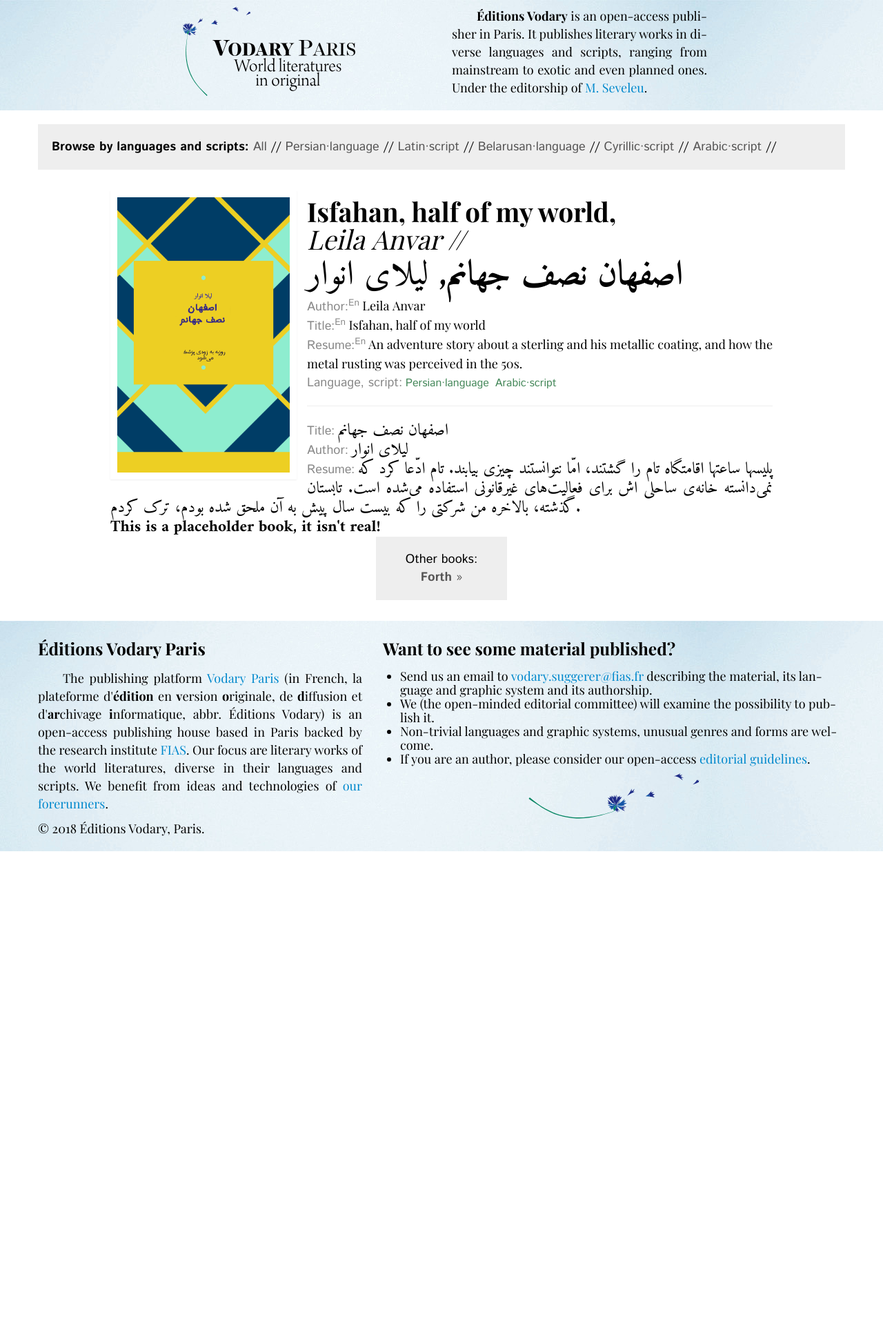
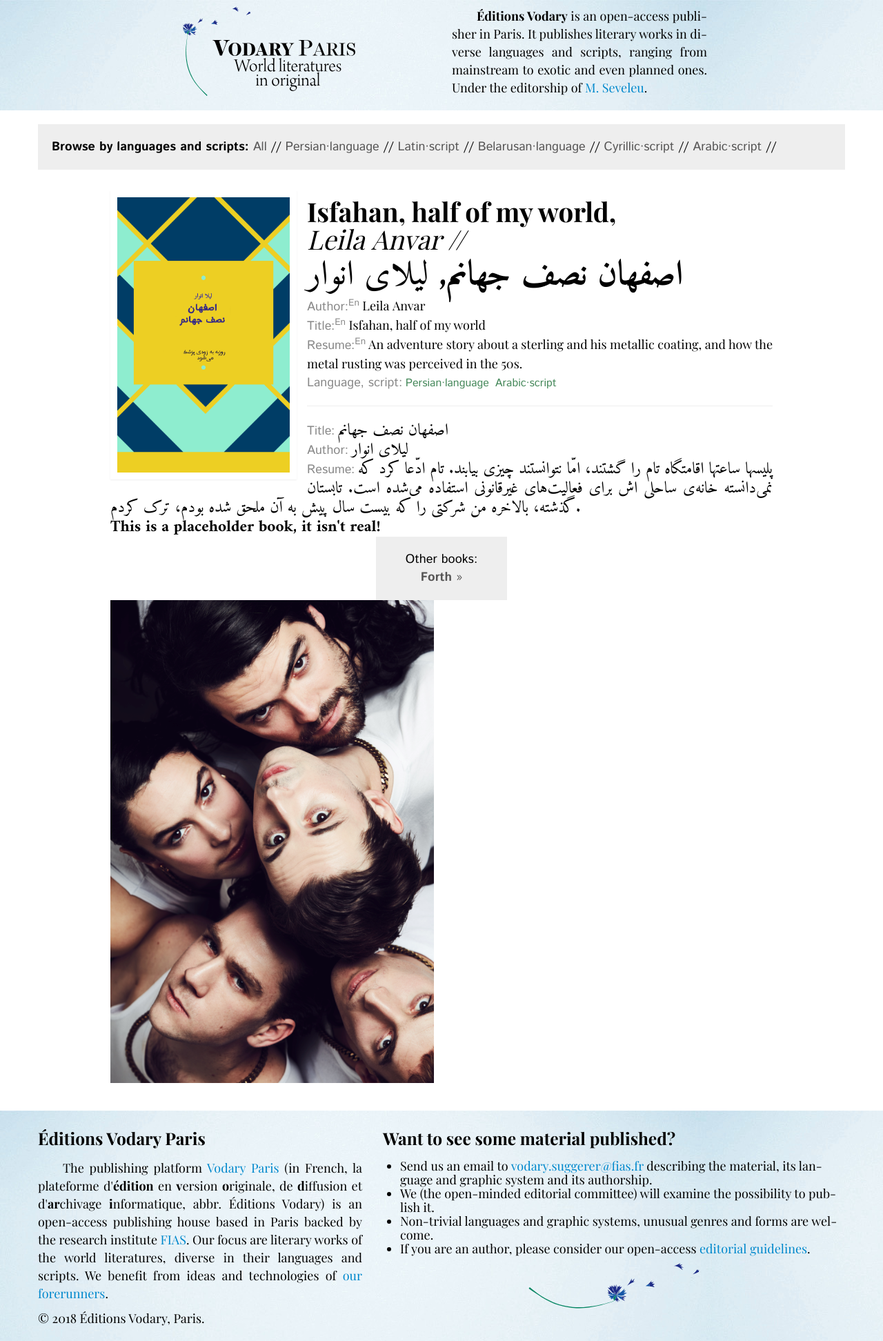
Before and after one commit to mlare/vodary, a Jekyll site: the page built from _posts/2017-12-11-esfahan-fa.markdown, in a window 1280 px wide. Shown: the whole page at 69% size. Built offline with Jekyll 4.4.1, drawn with Linux system fonts in a browser that asks for light colours; some web fonts are replaced; Markdown is read by kramdown in place of the engine named in the settings; before the commit the page ends 1234 px from its top, so only the background shows below that.

Commit message:
Update 2017-12-11-esfahan-fa.markdown

```diff
--- a/_posts/2017-12-11-esfahan-fa.markdown
+++ b/_posts/2017-12-11-esfahan-fa.markdown
@@ -16,3 +16,5 @@ keywords: persian editor in Paris
 license: MIT License
 license_link: https://github.com/Sylhare/Type-on-Strap/blob/master/LICENSE
 ---
+
+![](/thumbnails/sdssd.png)
```
